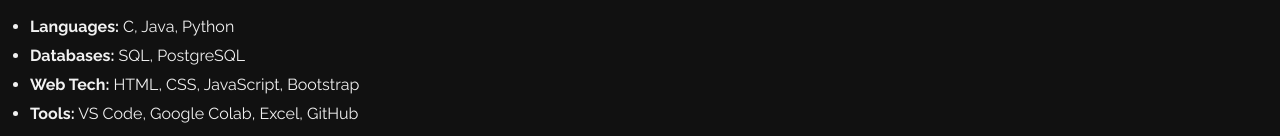
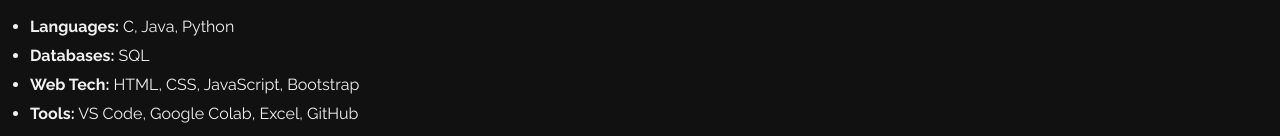
Before and after one commit to SRnandhini/PORTFOLIO, a plain HTML site: page index.html in a window 1280 px wide. Shown: the part 579-715 px from the top of the page. Drawn offline with Linux system fonts and the light colour scheme.

Commit message:
Update index.html

```diff
--- a/index.html
+++ b/index.html
@@ -170,7 +170,7 @@
     <h3>Technical Skills</h3>
     <ul>
       <li><strong>Languages:</strong> C, Java, Python</li>
-      <li><strong>Databases:</strong> SQL, PostgreSQL</li>
+      <li><strong>Databases:</strong> SQL</li>
       <li><strong>Web Tech:</strong> HTML, CSS, JavaScript, Bootstrap</li>
       <li><strong>Tools:</strong> VS Code, Google Colab, Excel, GitHub</li>
     </ul>
```
